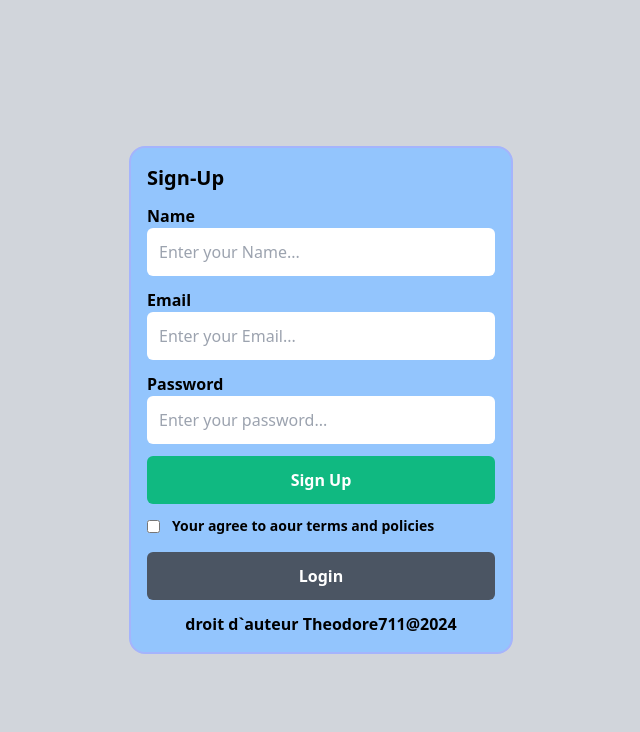
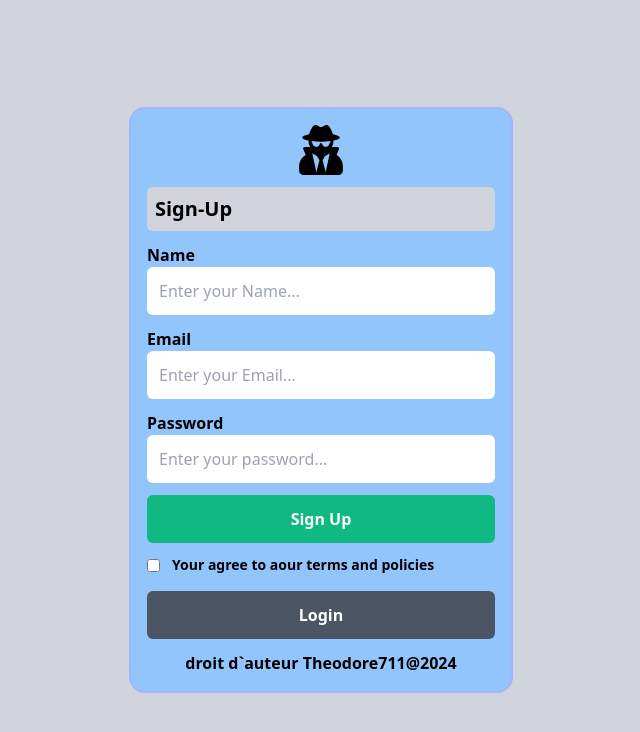
Before and after one commit to judev711/vercel-App, a React (Vite) app: page /Register in a window 1280 px wide. Shown: the top 732 px of the page, without its empty margins (319-959 px from the left). Built offline with nearby package versions, Linux system fonts and the light colour scheme.

Commit message:
update favicon

```diff
--- a/src/Login.jsx
+++ b/src/Login.jsx
@@ -2,6 +2,7 @@
 import { useState } from "react";
 import { Link } from "react-router-dom";
 import { useNavigate } from "react-router-dom";
+import { FaUserSecret } from "react-icons/fa";
 import axios from 'axios'
 
 function Login() {
@@ -34,6 +35,9 @@ function Login() {
     <div className="w-full h-screen flex items-center justify-center fixed bg-gray-200 ">
       <div className=" max-w-[30rem] w-full lg:max-w-sm shadow-2xl ">
         <div className="bg-blue-300 rounded-2xl px-4 pt-4 pb-4 border-2 border-indigo-300">
+          <div className="flex justify-center mb-3">
+            <FaUserSecret className="text-[100px]   " />
+          </div>
           <h1 className=" max-sm:text-[20px]  font-extrabold text-2xl mb-3 bg-gray-300 p-2 rounded-md">
             Sign-In{" "}
           </h1>
--- a/src/Register.jsx
+++ b/src/Register.jsx
@@ -1,5 +1,6 @@
 import { useState } from "react";
 import { Link, useNavigate } from "react-router-dom";
+import { FaUserSecret } from "react-icons/fa";
 import axios from "axios";
 
 function Register() {
@@ -32,7 +33,10 @@ function Register() {
     <div className="w-full h-screen flex items-center justify-center fixed bg-gray-300 ">
       <div className=" max-w-[30rem] w-full lg:max-w-sm  ">
         <div className="bg-blue-300 rounded-2xl px-4 pt-4 pb-4 border-2 border-indigo-300">
-          <h1 className=" font-extrabold text-xl  mb-3">Sign-Up </h1>
+        <div className="flex justify-center mb-3">
+          <FaUserSecret className="text-[50px]   " />
+        </div>
+          <h1 className=" font-extrabold text-xl bg-gray-300 p-2 rounded-md  mb-3">Sign-Up </h1>
           <form onSubmit={handleSubmit}>
             <div className="mb-3 flex flex-col">
               <label htmlFor="name">
@@ -88,7 +92,7 @@ function Register() {
                 Sign Up
               </button>
               <div className="flex items-center  gap-3 mt-3">
-                <input type="checkbox" />
+                <input className="space-x-3" type="checkbox" />
                 <p className="text-sm font-bold text-center">
                   Your agree to aour terms and policies{" "}
                 </p>
```
